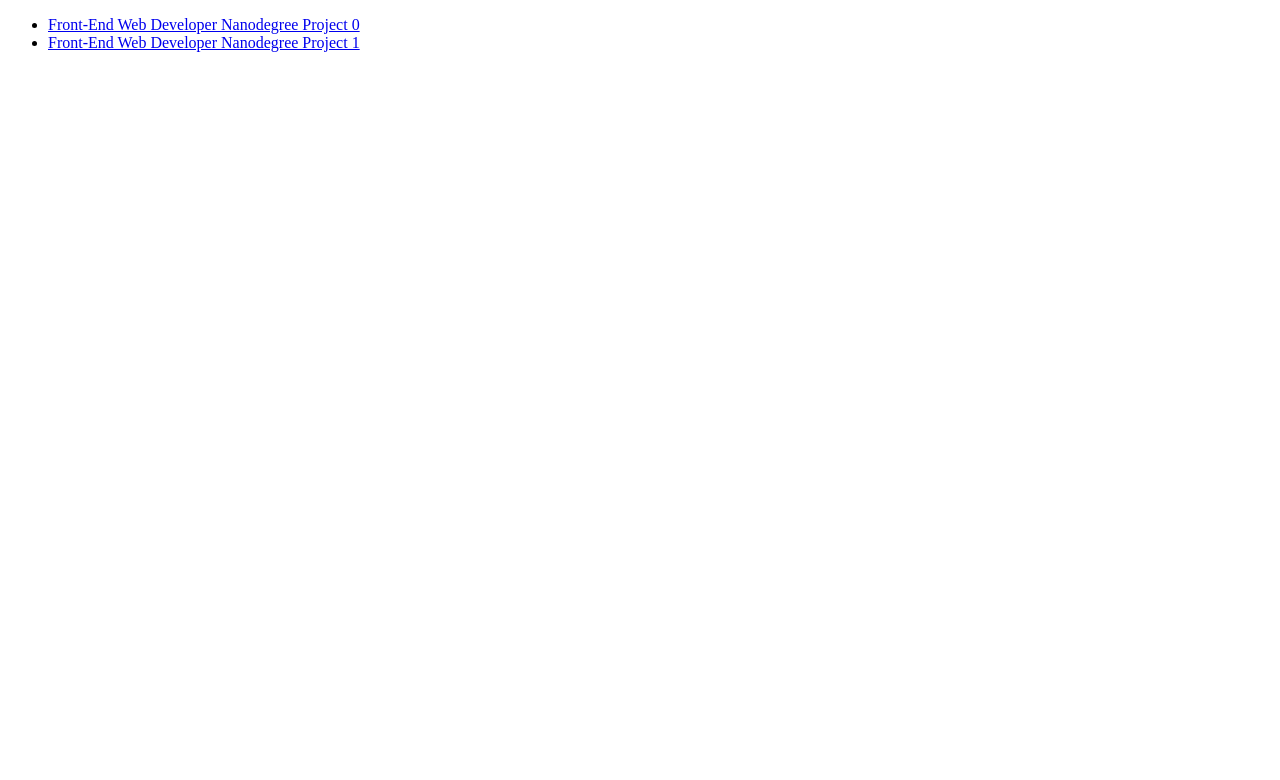
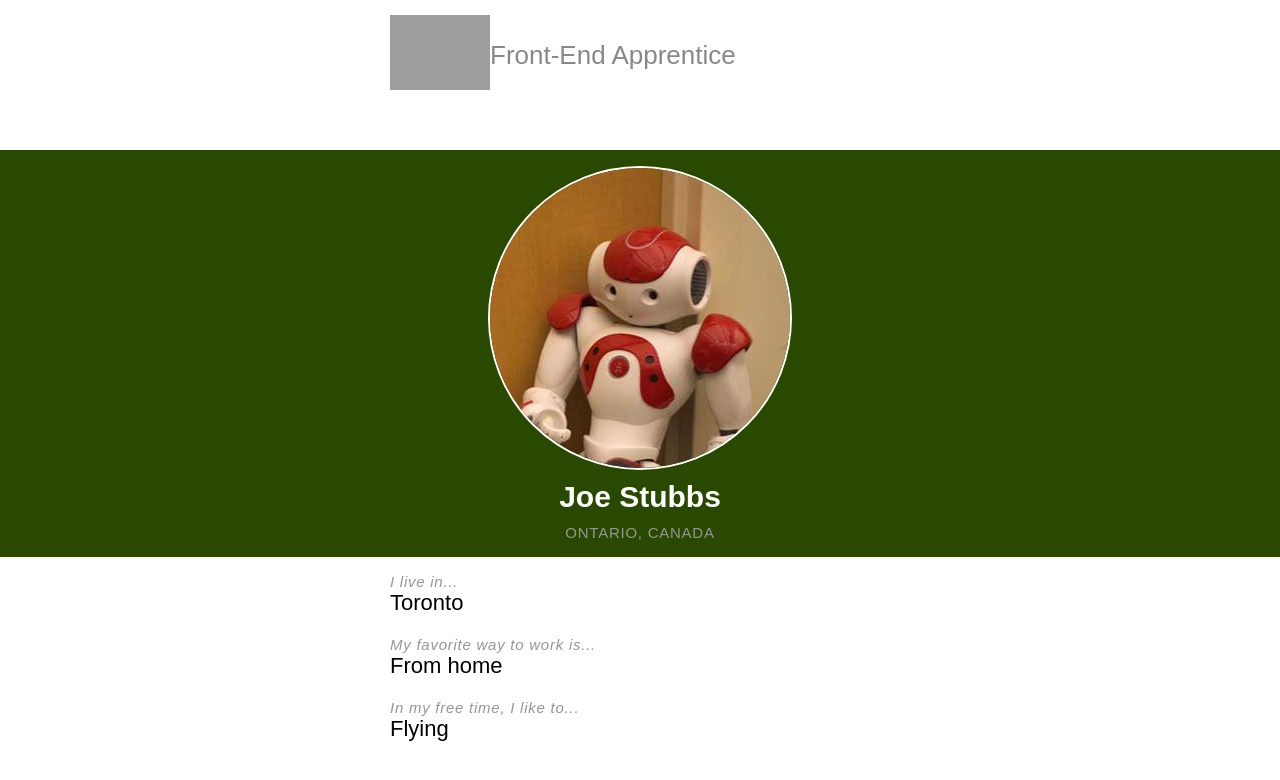
Before and after one commit to fastkite/fastkite.github.io, a plain HTML site: page fewd-project-0/index.html in a window 1280 px wide. Drawn offline with Linux system fonts and the light colour scheme; grey boxes are pictures that could not be loaded.

Commit message:
put back index.html

```diff
--- a/fewd-project-0/index.html
+++ b/fewd-project-0/index.html
@@ -1,15 +1,37 @@
 <!DOCTYPE html>
 <html>
     <head>
+        <title>About Me</title>
         <meta charset="utf-8">
-		<meta http-equiv="X-UA-Compatible" content="IE=edge" />
         <meta name="viewport" content="width=device-width, initial-scale=1">
-		<title>Front-End Web Developer Nanodegree Projects</title>
+        <link href="http://fonts.googleapis.com/css?family=Source+Sans+Pro:300,400,600,700" rel="stylesheet">
+        <link href="styles.css" rel="stylesheet">
     </head>
     <body>
-		<ul>
-		<li><a href="http://fastkite.github.io/fewd-project-0/">Front-End Web Developer Nanodegree Project 0</a></li>
-		<li><a href="http://fastkite.github.io/fewd-project-1/">Front-End Web Developer Nanodegree Project 1</a></li>
-	</ul>
+        <main>
+            <header>
+                <div class="content header-content">
+                    <img class="udacity-logo" src="http://cameronwp.github.io/cpcom/static/udacity_logo.svg" alt="Udacity Logo">
+                    <h1>Front-End Apprentice</h1>
+                </div>
+            </header>
+            <section class="hero">
+                <div class="content">
+                    <img class="my-picture" src="images/my_picture.jpg" alt="This is a picture of me">
+
+                    <p class="my-name">Joe Stubbs</p>
+                    <p class="location">ONTARIO, CANADA</p>
+
+                </div>
+            </section>
+            <section class="about-me content">
+                <p class="iama">I live in...</p>
+                <p class="my-info">Toronto</p>
+                <p class="iama">My favorite way to work is...</p>
+                <p class="my-info">From home</p>
+                <p class="iama">In my free time, I like to...</p>
+                <p class="my-info">Flying</p>
+            </section>
+        </main>
     </body>
 </html>
```
Lines whose indentation alone changed are shown as unchanged.
